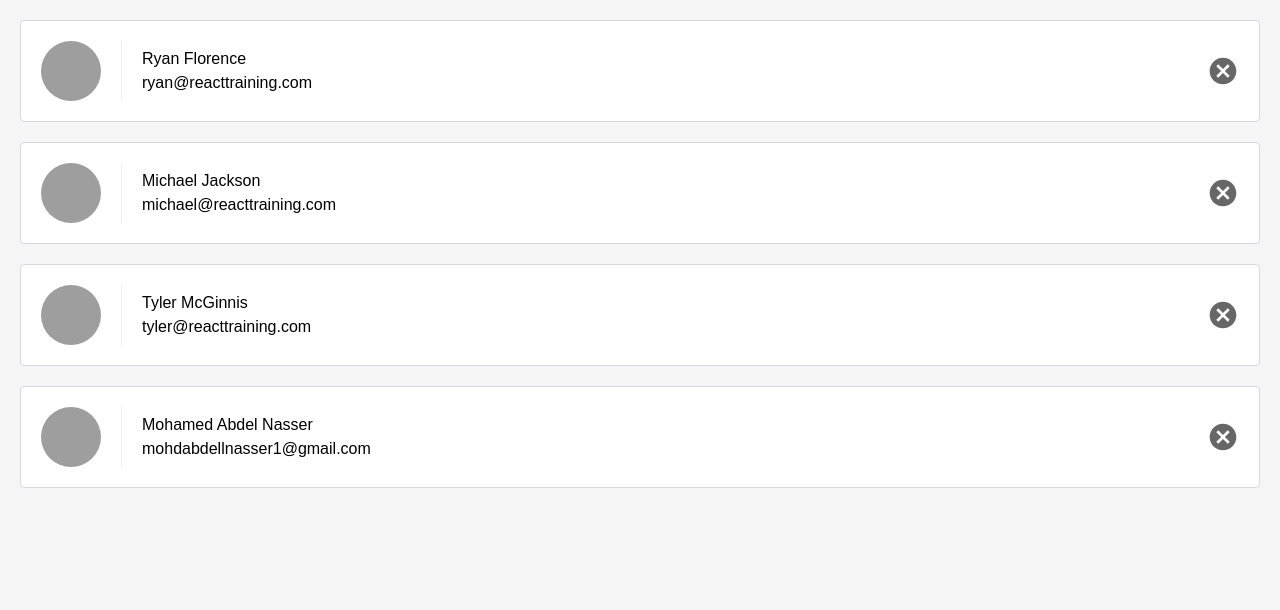
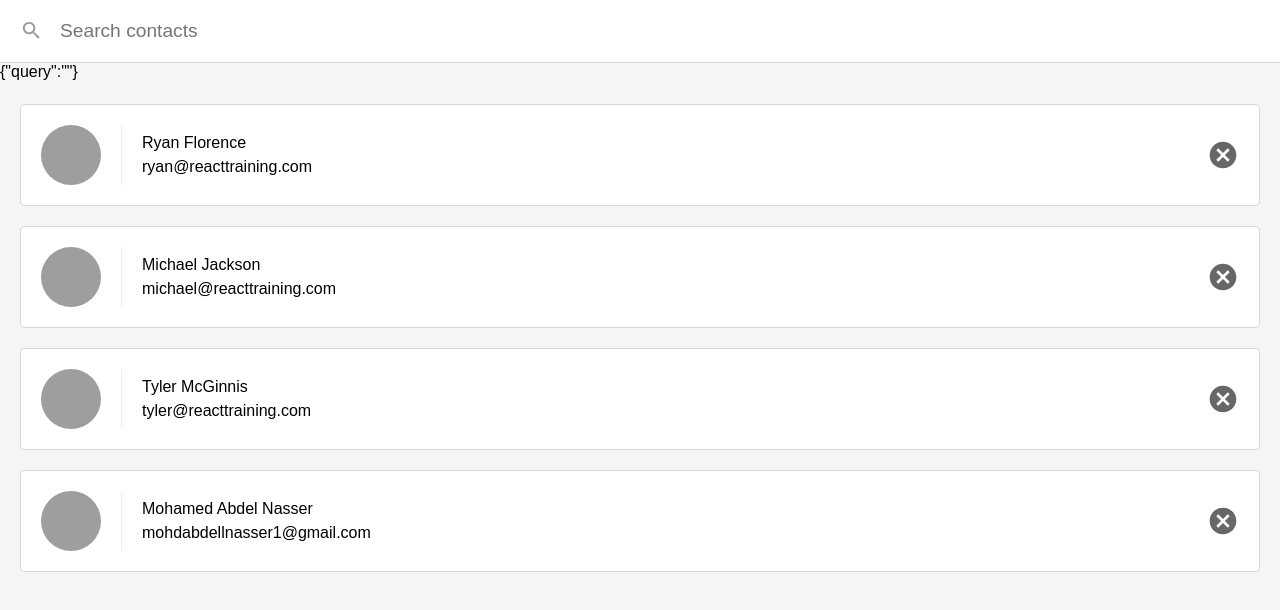
Before and after one commit to mohamedsgap/contacts-app, a React (Create React App) app: page / in a window 1280 px wide. Shown: the top 610 px of the page. Built offline with nearby package versions, Linux system fonts and the light colour scheme.

Commit message:
convert ListContacts into controlled components

```diff
--- a/src/ListContacts.js
+++ b/src/ListContacts.js
@@ -3,67 +3,53 @@
 
 
 
-// convert calss component to statless functional component
-/*
+
 class ListContacts extends React.Component {
+    static propTypes = {
+      contacts: PropTypes.array.isRequired,
+      onDeleteContact: PropTypes.func.isRequired
+    }
+
+    state = {
+      query: ''
+    }
+
+    updateQuery = (query) => {
+      this.setState({ query: query.trim() })
+    }
+
     render() {
-    return(
+      return (
+        <div className='list-contacts'>
+          {JSON.stringify(this.state)}
+          <div className='list-contacts-top'>
+            <input
+              className='search-contacts'
+              type='text'
+              placeholder='Search contacts'
+              value={this.state.query}
+              onChange={(event) => this.updateQuery(event.target.value)}
+            />
+          </div>
           <ol className='contact-list'>
-
-        {this.props.contacts.map((contact)=>(
+            {this.props.contacts.map((contact) => (
               <li key={contact.id} className='contact-list-item'>
-
                 <div className='contact-avatar' style={{
                   backgroundImage: `url(${contact.avatarURL})`
-           }}></div>
+                }}/>
                 <div className='contact-details'>
                   <p>{contact.name}</p>
                   <p>{contact.email}</p>
                 </div>
-          <button className='contact-remove'>
+                <button onClick={() => this.props.onDeleteContact(contact)} className='contact-remove'>
                   Remove
                 </button>
               </li>
             ))}
           </ol>
+        </div>
       )
     }
   }
-*/
-
-
-function ListContacts(props){
-  return(
-    <ol className='contact-list'>
-
-    {props.contacts.map((contact)=>(
-
-      <li key={contact.id} className='contact-list-item'>
-
-      <div className='contact-avatar' style={{
-        backgroundImage: `url(${contact.avatarURL})`
-       }}></div>
-
-      <div className='contact-details'>
-        <p>{contact.name}</p>
-        <p>{contact.email}</p>
-      </div>
-
-      <button onClick={() => props.onDeleteContact(contact)} className='contact-remove'>
-        Remove
-      </button>
-
-      </li>
-
-    ))}
-
-  </ol>
-  )
-}
-
-ListContacts.propTypes = {
-  contacts: PropTypes.array.isRequired,
-  onDeleteContact: PropTypes.func.isRequired
-}
 
 export default ListContacts
```
Lines whose indentation alone changed are shown as unchanged.
